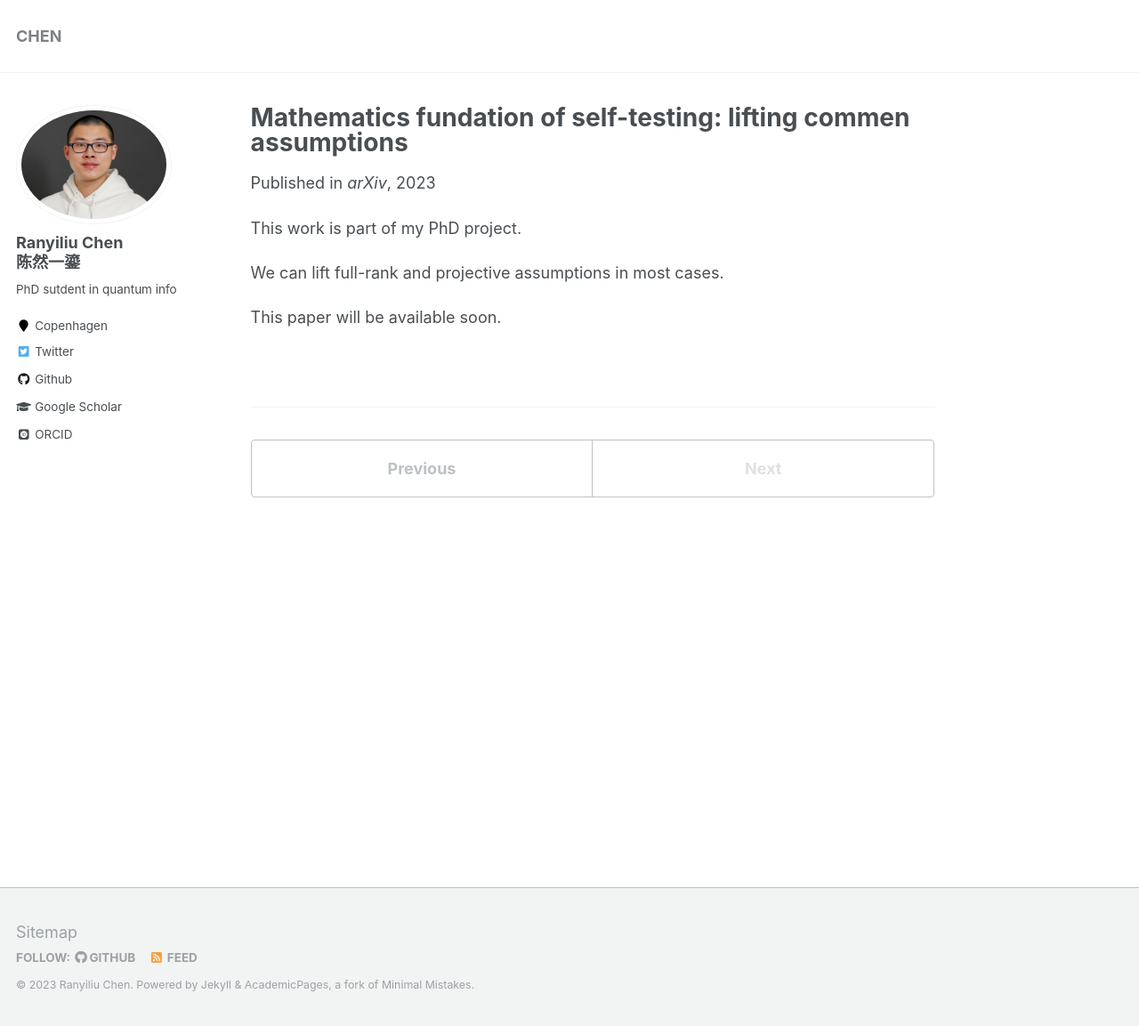
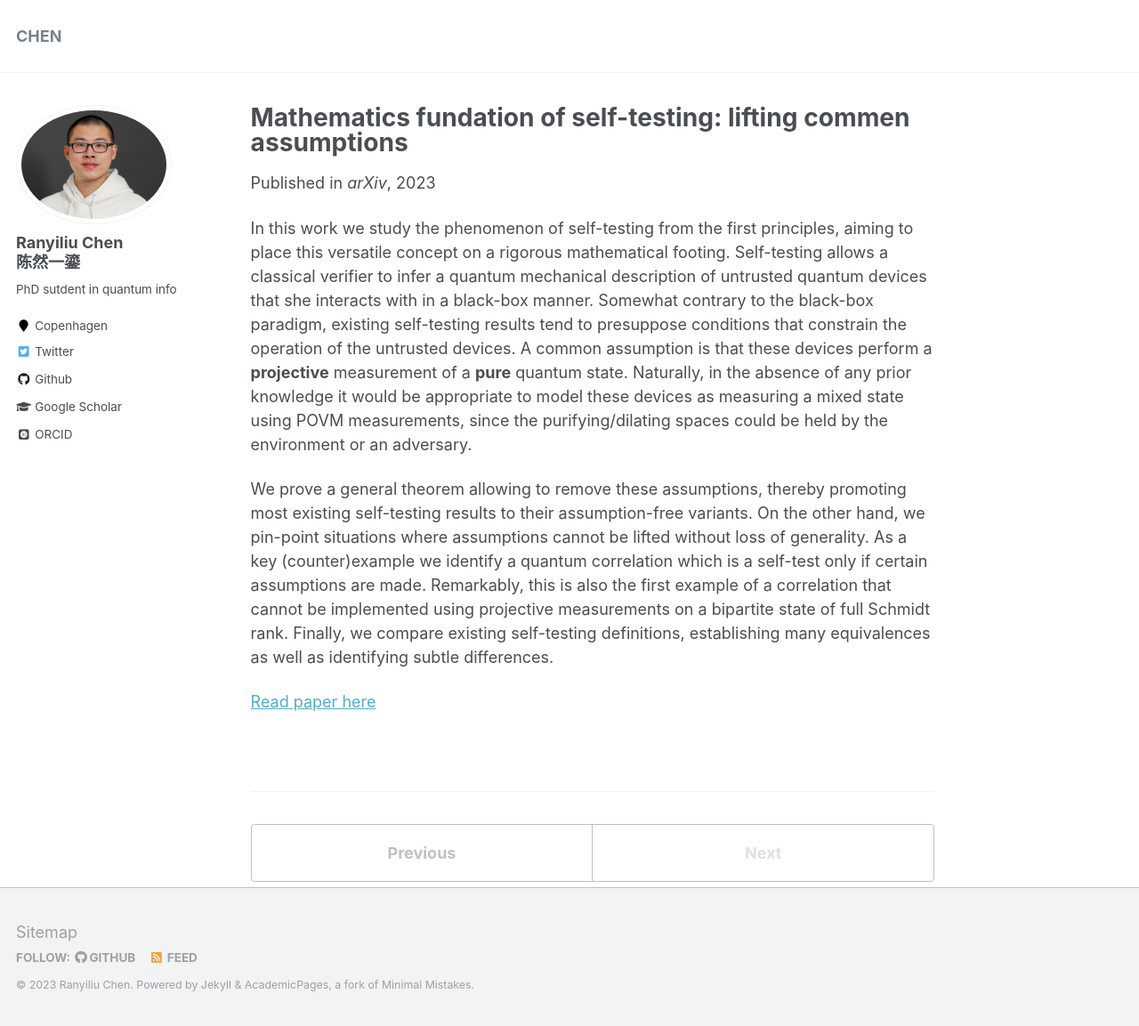
Before and after one commit to CRYL/CRYL.github.io, a Jekyll site: the page built from _publications/self-testing-lifting-assumptions.md, in a window 1280 px wide and 1153 px high. Shown: the whole window at 89% size. Built offline with Jekyll 4.4.1, drawn with Linux system fonts in a browser that asks for light colours; some web fonts are replaced.

Commit message:
update publication

```diff
--- a/_publications/self-testing-lifting-assumptions.md
+++ b/_publications/self-testing-lifting-assumptions.md
@@ -2,15 +2,15 @@
 title: "Mathematics fundation of self-testing: lifting commen assumptions"
 collection: publications
 permalink: /publication/self-testing-lifting-assumptions
-excerpt: 'We can lift full-rank and projective assumptions in most cases.'
-date: 2023-09-09
+excerpt: 'We can lift full-rank and projective assumptions in self-testing.'
+date: 2023-10-19
 venue: 'arXiv'
 paperurl:
 citation:
 ---
 
-This work is part of my PhD project.
+In this work we study the phenomenon of self-testing from the first principles, aiming to place this versatile concept on a rigorous mathematical footing. Self-testing allows a classical verifier to infer a quantum mechanical description of untrusted quantum devices that she interacts with in a black-box manner. Somewhat contrary to the black-box paradigm, existing self-testing results tend to presuppose conditions that constrain the operation of the untrusted devices. A common assumption is that these devices perform a **projective** measurement of a **pure** quantum state. Naturally, in the absence of any prior knowledge it would be appropriate to model these devices as measuring a mixed state using POVM measurements, since the purifying/dilating spaces could be held by the environment or an adversary.
 
-We can lift full-rank and projective assumptions in most cases.
+We prove a general theorem allowing to remove these assumptions, thereby promoting most existing self-testing results to their assumption-free variants. On the other hand, we pin-point situations where assumptions cannot be lifted without loss of generality. As a key (counter)example we identify a quantum correlation which is a self-test only if certain assumptions are made. Remarkably, this is also the first example of a correlation that cannot be implemented using projective measurements on a bipartite state of full Schmidt rank. Finally, we compare existing self-testing definitions, establishing many equivalences as well as identifying subtle differences.
 
-This paper will be available soon.
+[Read paper here](https://arxiv.org/abs/2310.12662)
```
Also changed, not shown: _publications/self-testing-measurement.md (+2 -4 lines), _publications/variational-entanglement-analysis.md (+2 -4 lines), _publications/variational-metric-estimate.md (+3 -5 lines).
